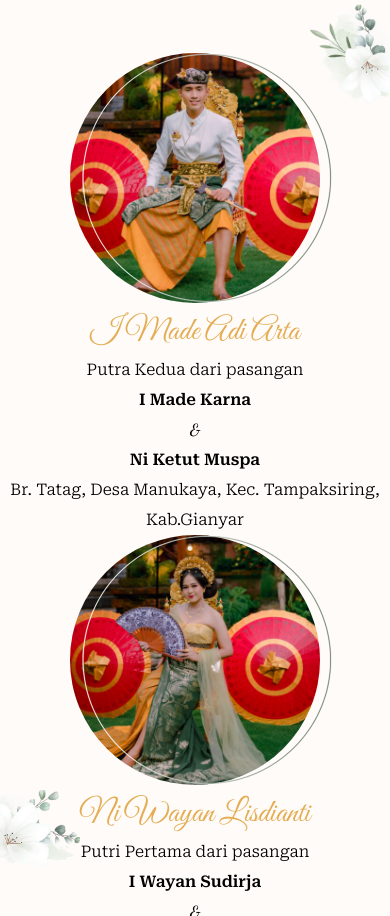
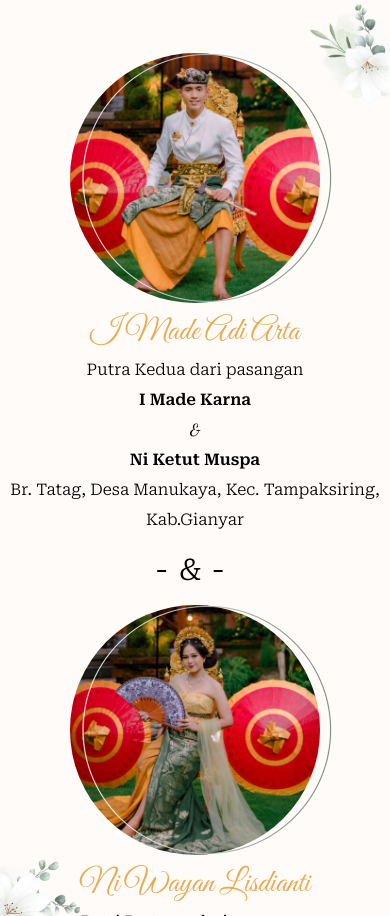
Before and after one commit to kadeksinduarta/sin-invition, a plain HTML site: page invit/Adiarta-Lisdianti/index.html in a window 390 px wide. Shown: the part 1084-2000 px from the top of the page. Drawn offline with nearby package versions, Linux system fonts and the light colour scheme.

Commit message:
menambahkan dan di antara kedua mempelai

```diff
--- a/invit/Adiarta-Lisdianti/index.html
+++ b/invit/Adiarta-Lisdianti/index.html
@@ -65,6 +65,9 @@
               Br. Tatag, Desa Manukaya, Kec. Tampaksiring, <br />
               Kab.Gianyar
             </p>
+          </div>
+          <div class="dan">
+            <p>-&-</p>
           </div>
           <div class="wanita">
             <div class="gambar-and-border">
@@ -219,7 +222,7 @@
       AOS.init();
     </script>
 
-    <!-- script sheets -->
+    <!-- script google sheets -->
     <script>
       // form seet aplikasi
       window.addEventListener("load", function () {
--- a/invit/Adiarta-Lisdianti/style/style.css
+++ b/invit/Adiarta-Lisdianti/style/style.css
@@ -147,6 +147,9 @@ body {
   justify-content: space-around;
   margin: 40px 0;
   overflow: visible;
+}
+.full-container .foto-mempelai .dan {
+  display: none;
 }
 .full-container .foto-mempelai .nama {
   padding: 20px;
@@ -504,6 +507,15 @@ body {
   .full-container .foto-mempelai .nama {
     padding: 10px;
   }
+  .full-container .foto-mempelai .dan {
+    display: block;
+    padding: 20px 0;
+    font-size: 40px;
+  }
+  .full-container .foto-mempelai .dan p {
+    font-size: 30px;
+    letter-spacing: 10px;
+  }
   .full-container .pengantin p:nth-child(2) {
     width: 90%;
     margin: auto;
```
